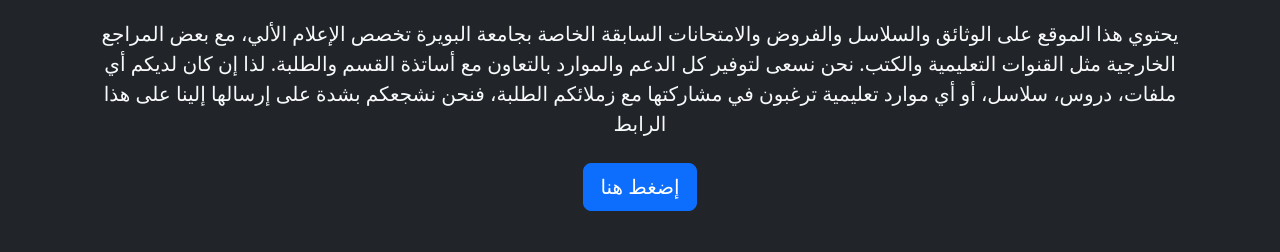
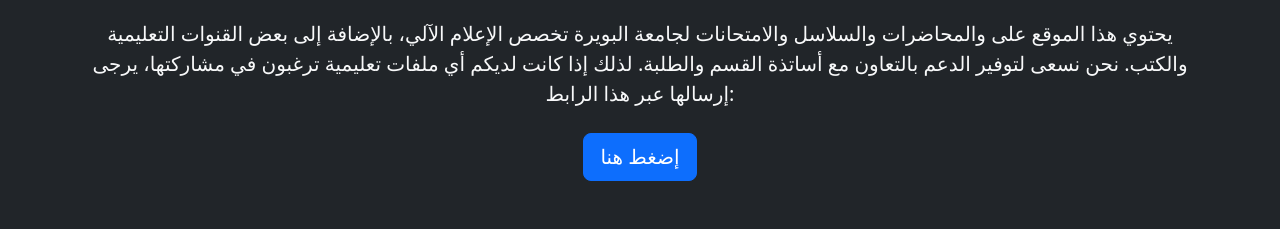
Before and after one commit to zedsalim/csbouira, a plain HTML site: page index.html in a window 1280 px wide. Shown: the part 418-670 px from the top of the page. Drawn offline with nearby package versions, Linux system fonts and the light colour scheme.

Commit message:
update header text

```diff
--- a/index.html
+++ b/index.html
@@ -92,12 +92,11 @@
               مرحبًا بك في مرجع طلبة الإعلام الألي لجامعة البويرة
             </h1>
             <p class="lead my-4">
-              يحتوي هذا الموقع على الوثائق والسلاسل والفروض والامتحانات السابقة
-              الخاصة بجامعة البويرة تخصص الإعلام الألي، مع بعض المراجع الخارجية
-              مثل القنوات التعليمية والكتب. نحن نسعى لتوفير كل الدعم والموارد
-              بالتعاون مع أساتذة القسم والطلبة. لذا إن كان لديكم أي ملفات، دروس،
-              سلاسل، أو أي موارد تعليمية ترغبون في مشاركتها مع زملائكم الطلبة،
-              فنحن نشجعكم بشدة على إرسالها إلينا على هذا الرابط
+              يحتوي هذا الموقع على والمحاضرات والسلاسل والامتحانات لجامعة
+              البويرة تخصص الإعلام الآلي، بالإضافة إلى بعض القنوات التعليمية
+              والكتب. نحن نسعى لتوفير الدعم بالتعاون مع أساتذة القسم والطلبة.
+              لذلك إذا كانت لديكم أي ملفات تعليمية ترغبون في مشاركتها، يرجى
+              إرسالها عبر هذا الرابط:
             </p>
             <button
               class="btn btn-lg btn-primary"
```
